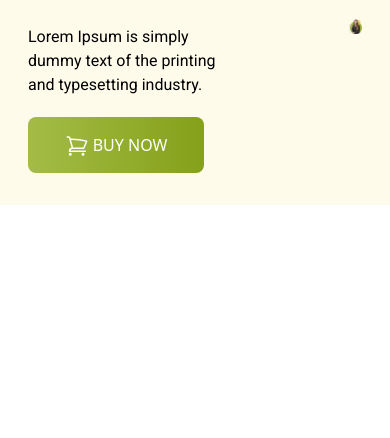
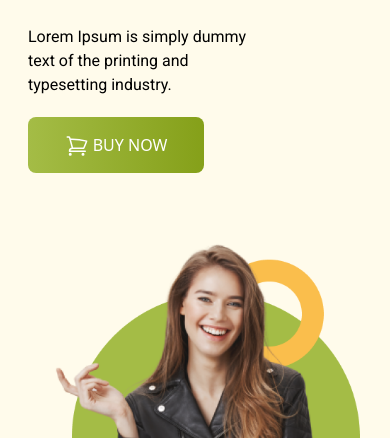
Before and after one commit to TanimShahriar/penguine-practice, a plain HTML site: page index.html in a window 390 px wide. Shown: the part 406-844 px from the top of the page. Drawn offline with nearby package versions, Linux system fonts and the light colour scheme.

Commit message:
responsive for header section done

```diff
--- a/index.html
+++ b/index.html
@@ -39,7 +39,8 @@
       </nav>
     </div>
 
-    <div class="header-content flex space-y-16 lg:space-y-0 justify-between items-center pl-4 pr-4 lg:pr-48 mt-20">
+    <div
+      class="header-content flex flex-col md:flex-row space-y-16 lg:space-y-0 justify-between items-center pl-4 pr-4 lg:pr-48 mt-20">
       <div class="header-text ">
         <h1 class="text-6xl font-bebas uppercase font-medium w-80 lg:w-2/3 mb-7 leading-normal"><span
             class="text-6xl font-bebas uppercase font-medium text-yellow-400">Be the Penguins</span>
```
